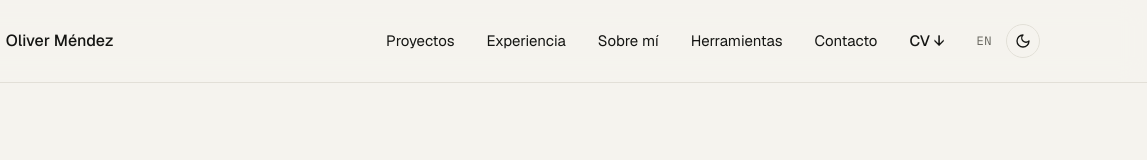
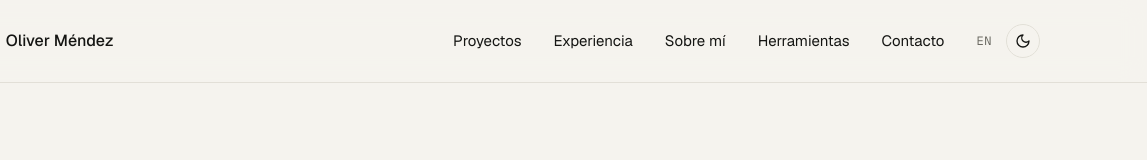
Before and after one commit to olivermendez/olivermendez-art, an Astro site: page /proyectos/autolisto/ in a window 1280 px wide. Shown: the top 160 px of the page, 133-1280 px from the left. Built offline with nearby package versions, Linux system fonts and the light colour scheme; Astro itself is replaced by a stand-in of ours.

Commit message:
fix: simplify contact actions and update profile links

```diff
--- a/src/components/Nav.astro
+++ b/src/components/Nav.astro
@@ -1,6 +1,5 @@
 ---
 import { t, homePaths, otherLang, type Lang, type Paths } from '../i18n';
-import { links } from '../data/links';
 import Icon from './Icon.astro';
 
 interface Props {
@@ -11,7 +10,6 @@ const { lang, paths } = Astro.props;
 const T = t(lang).nav;
 const home = homePaths[lang];
 const alt = otherLang(lang);
-const cv = links.cv[lang];
 
 const items = [
   { label: T.projects, href: `${home}#proyectos` },
@@ -31,9 +29,6 @@ const items = [
 
     <nav class="nav__links" aria-label={lang === 'es' ? 'Principal' : 'Main'}>
       {items.map((i) => <a href={i.href}>{i.label}</a>)}
-      <a class="nav__cv" href={cv ?? `${home}#contacto`} download={cv ? true : undefined}>
-        {T.cv} <span aria-hidden="true">↓</span>
-      </a>
     </nav>
 
     <div class="nav__tools">
@@ -69,7 +64,6 @@ const items = [
   <div class="mmenu" id="menu-movil" hidden>
     <nav class="wrap mmenu__inner" aria-label={lang === 'es' ? 'Menú' : 'Menu'}>
       {items.map((i) => <a href={i.href}>{i.label}</a>)}
-      <a href={cv ?? `${home}#contacto`} download={cv ? true : undefined}>{T.cv} <span aria-hidden="true">↓</span></a>
       <button class="mmenu__theme" type="button" data-theme-toggle>
         <span class="nav__round" aria-hidden="true">
           <Icon name="moon" class="i-moon" />
@@ -129,9 +123,6 @@ const items = [
   }
   .nav__links a:hover::after {
     transform: scaleX(1);
-  }
-  .nav__cv {
-    font-weight: 500;
   }
   .nav__tools {
     display: flex;
--- a/src/data/links.ts
+++ b/src/data/links.ts
@@ -1,12 +1,10 @@
 // Destinos reales de los botones. Mientras un valor sea `null`, el sitio
 // muestra la etiqueta [PENDIENTE] del diseño en lugar de inventar una URL.
 export const links = {
-  cv: { es: null as string | null, en: null as string | null }, // p. ej. '/cv/oliver-mendez-cv.pdf'
-  linkedin: 'https://www.linkedin.com/in/olivermendeza' as string | null,
-  github: null as string | null,
-  email: null as string | null,
+  linkedin: 'https://www.linkedin.com/in/olivermendeza/' as string | null,
+  github: 'https://github.com/olivermendez' as string | null,
+  email: 'olivermendezarias@gmail.com' as string | null,
   whatsapp: null as string | null, // p. ej. 'https://wa.me/1809XXXXXXX'
-  calendly: null as string | null,
 };
 
 export const mailto = (email: string | null) => (email ? `mailto:${email}` : null);
--- a/src/i18n/en.ts
+++ b/src/i18n/en.ts
@@ -17,7 +17,6 @@ export const en: Dict = {
     about: 'About',
     tools: 'Tools',
     contact: 'Contact',
-    cv: 'CV',
     theme: 'Toggle light or dark theme',
     menu: 'Open menu',
     close: 'Close menu',
@@ -33,7 +32,6 @@ export const en: Dict = {
     em: 'use.',
     lead: 'Full stack software engineer. I design and build web products, mobile apps and AI integrations (agents, MCP servers, natural-language search), from the first flow to production.',
     ctaProjects: 'See projects',
-    ctaCv: 'Download CV',
     contact: 'Contact',
   },
   demo: {
@@ -146,20 +144,16 @@ export const en: Dict = {
     hire: {
       eyebrow: 'For companies',
       title: 'Join your team',
-      desc: 'My CV, my code and where to find me.',
-      cv: 'Download CV',
+      desc: 'My code, experience and where to find me.',
     },
     project: {
       eyebrow: 'For businesses',
       title: 'I have a project',
       desc: 'Tell me what you need and I’ll get back to you with a proposal.',
       whatsapp: 'Message on WhatsApp',
-      call: 'Book a call',
+      email: 'Send an email',
     },
     emailLabel: 'Or email me at',
-    pendingCv: 'CV',
-    pendingNumber: 'number',
-    pendingCalendly: 'Calendly',
     pendingEmail: 'professional email',
   },
   footer: {
--- a/src/i18n/es.ts
+++ b/src/i18n/es.ts
@@ -16,7 +16,6 @@ export const es = {
     about: 'Sobre mí',
     tools: 'Herramientas',
     contact: 'Contacto',
-    cv: 'CV',
     theme: 'Cambiar tema claro u oscuro',
     menu: 'Abrir menú',
     close: 'Cerrar menú',
@@ -32,7 +31,6 @@ export const es = {
     em: 'usa.',
     lead: 'Ingeniero de software full stack. Diseño y desarrollo productos web, apps móviles e integraciones de IA (agentes, servidores MCP, búsqueda en lenguaje natural), del primer flujo a producción.',
     ctaProjects: 'Ver proyectos',
-    ctaCv: 'Descargar CV',
     contact: 'Contacto',
   },
   demo: {
@@ -145,20 +143,16 @@ export const es = {
     hire: {
       eyebrow: 'Para empresas',
       title: 'Sumarme a tu equipo',
-      desc: 'Mi CV, mi código y dónde encontrarme.',
-      cv: 'Descargar CV',
+      desc: 'Mi código, mi experiencia y dónde encontrarme.',
     },
     project: {
       eyebrow: 'Para negocios',
       title: 'Tengo un proyecto',
       desc: 'Cuéntame qué necesitas y te respondo con una propuesta.',
       whatsapp: 'Escribir por WhatsApp',
-      call: 'Agendar llamada',
+      email: 'Escribir por correo',
     },
     emailLabel: 'O escríbeme a',
-    pendingCv: 'CV',
-    pendingNumber: 'número',
-    pendingCalendly: 'Calendly',
     pendingEmail: 'email profesional',
   },
   footer: {
--- a/src/layouts/Base.astro
+++ b/src/layouts/Base.astro
@@ -3,6 +3,7 @@ import '../styles/global.css';
 import { t, type Lang, type Paths } from '../i18n';
 import Nav from '../components/Nav.astro';
 import Footer from '../components/Footer.astro';
+import { links } from '../data/links';
 
 interface Props {
   lang: Lang;
@@ -88,6 +89,7 @@ const alternates = { es: url(paths.es), en: url(paths.en) };
         '@context': 'https://schema.org',
         '@type': 'Person',
         name: 'Oliver Méndez',
+        email: links.email,
         alternateName: 'Oliver Yunior Méndez Arias',
         url: site.href,
         image: url('/img/oliver-mendez.jpg'),
@@ -95,7 +97,7 @@ const alternates = { es: url(paths.es), en: url(paths.en) };
         worksFor: { '@type': 'Organization', name: 'Simlimites' },
         address: { '@type': 'PostalAddress', addressLocality: 'Santo Domingo', addressCountry: 'DO' },
         knowsAbout: ['Flutter', 'Next.js', 'TypeScript', 'Supabase', 'Model Context Protocol', 'AI agents', 'e-CF'],
-        sameAs: ['https://www.linkedin.com/in/olivermendeza'],
+        sameAs: [links.linkedin, links.github].filter(Boolean),
       })}
     />
   </head>
```
Also changed, not shown: src/components/HomePage.astro (+3 -15 lines), README.md.
